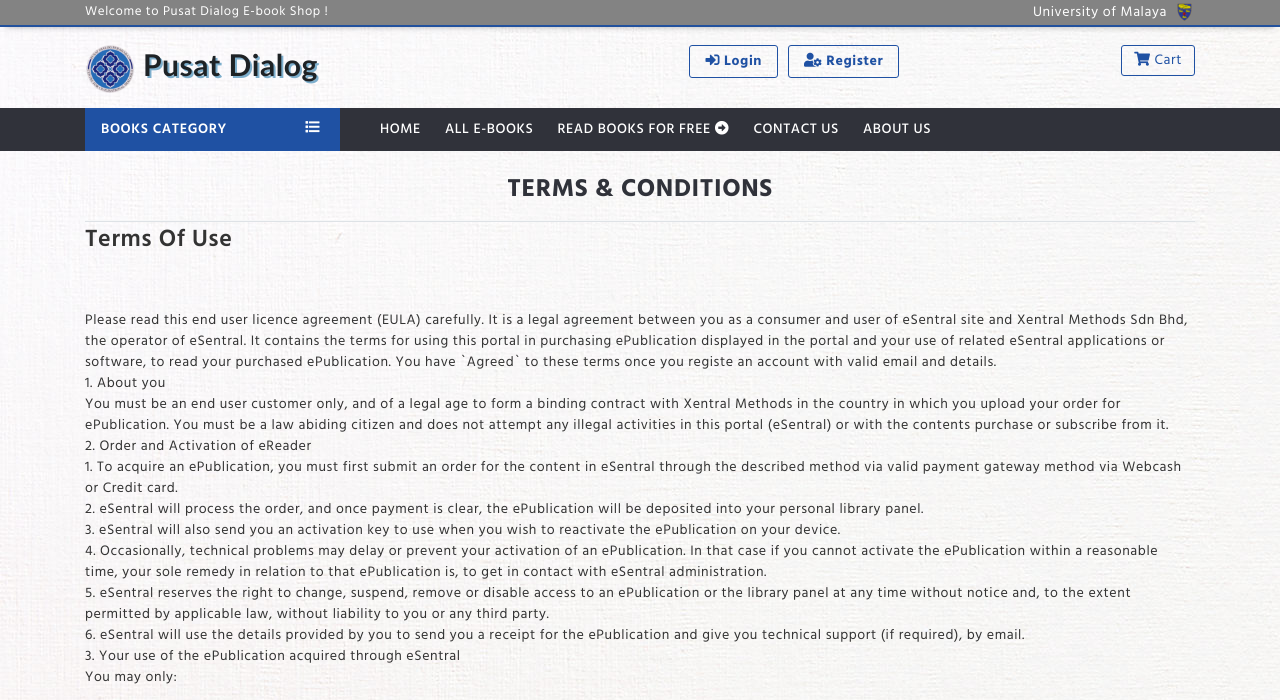
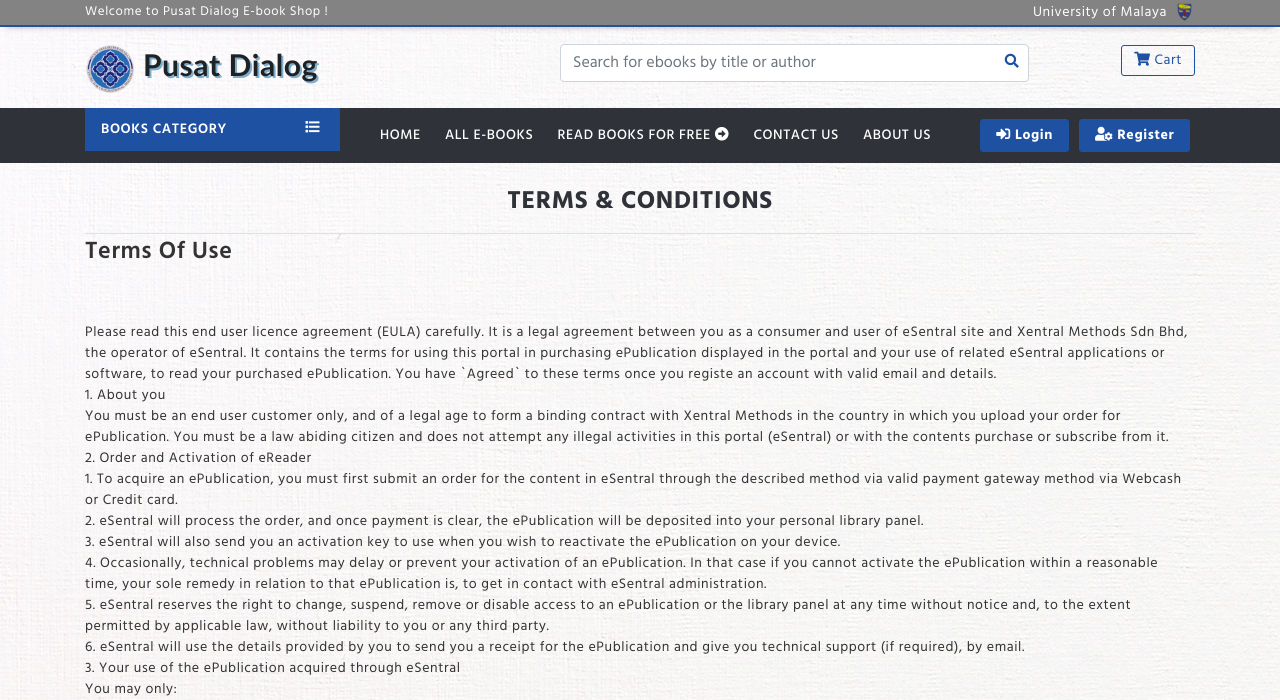
Before and after one commit to faiyazkhanwif/PusatDialog-Ebookstore, a CodeIgniter app: page /PusatDialog-Ebookstore/index.php/users/terms in a window 1280 px wide. Shown: the top 700 px of the page. Run offline with CodeIgniter, Linux system fonts and the light colour scheme; data comes from the database, SQL or seed files in the repository; both versions use the stored data as it was after the commit; some libraries are stand-ins or nearby versions.

Commit message:
Finalized for monitoring

```diff
--- a/application/controllers/users.php
+++ b/application/controllers/users.php
@@ -151,7 +151,7 @@ class Users extends CI_Controller {
 				}
 				elseif ($user_data->type == 'U') // User
 				{
-					$this->session->set_flashdata('login_success', 'Welcome, <a href = "user-home" class = "text-primary">'.$this->session->userdata('name').'</a>. You have Logged in successfully');
+					$this->session->set_flashdata('login_success', 'Welcome, <a href = "user-home" class = "text-primary">'.$this->session->userdata('name').'</a>. You have logged in successfully');
 					redirect('home');
 				}
 
--- a/application/models/user_model.php
+++ b/application/models/user_model.php
@@ -245,6 +245,7 @@ class user_model extends CI_Model
 
 		$string = str_replace(" ","|", $query);
 		$this->db->where("book_name RLIKE '$string'");
+		$this->db->or_where("author RLIKE '$string'");
 
 		$q = $this->db->get();
 		return $q->result();
--- a/application/views/layouts/user_layout.php
+++ b/application/views/layouts/user_layout.php
@@ -76,22 +76,17 @@ defined('BASEPATH') OR exit('No direct script access allowed');
                                 <div class="col-md-7">
                                     <div class="row">
                                         <div class="col-md-9 text-center">
-                                            <?php if($this->session->userdata('logged_in') == FALSE): ?>
 
-                                                <a href="<?= base_url()?>users/login" class="btn-login"><i class="fas fa-sign-in-alt"></i> Login</a>
-                                                <a href="<?= base_url()?>users/registration" class="btn-login"><i class="fas fa-user-cog"></i> Register</a>
-
-                                                <?php else: ?>
 
                                                   <div class="admin-search">
                                                     <?= form_open('users/search', ['id'=>'user-search'])?>
-                                                    <input type="text" name="search_book" class="form-control" placeholder="Search any book">
+                                                    <input type="text" name="search_book" class="form-control" placeholder="Search for ebooks by title or author">
                                                     <button type="submit"><i class="fas fa-search"></i></button>
                                                     <?= form_close()?>
                                                 </div>
 
 
-                                            <?php endif; ?>
+
                                         </div>
                                         <div class="col-md-3">
                                             <div class="ic-cart"><a href="<?= base_url()?>cart"><i class="fas fa-shopping-cart"></i> Cart</a></div>
--- a/application/views/temp/menu.php
+++ b/application/views/temp/menu.php
@@ -40,6 +40,17 @@
                         $this->load->view('temp/about_modal')
                         ?>
 
+                        <?php if($this->session->userdata('logged_in') == FALSE):
+                                for ($i=0; $i < 7 ; $i++) {
+                                    print '&nbsp';
+                                }
+                            ?>
+
+                            <a href="<?= base_url()?>users/login" class="btn-primary btn-log"><i class="fas fa-sign-in-alt"></i> Login</a>
+                            <a href="<?= base_url()?>users/registration" class="btn-primary btn-log"><i class="fas fa-user-cog"></i> Register</a>
+
+                            <?php else: ?>
+
                                <!-- #For admin button  -->
                                <?php if($this->session->userdata('type') == 'A'): ?>
                                 <li class="btn-user"><a href="<?= base_url()?>admin"><i class="fas fa-tools"></i> Admin Dashboard</a></li>
@@ -50,6 +61,11 @@
                             <?php if($type == 'U'): ?>
                                 <li class="btn-user"><a href="<?= base_url()?>user-home"><i class="far fa-user"></i> My account</a></li>
                             <?php endif; ?>
+                        </div>
+
+
+                    <?php endif; ?>
+
                 </ul>
             </div>
         </div>
--- a/application/views/users/search_books.php
+++ b/application/views/users/search_books.php
@@ -2,7 +2,7 @@
 </div><br>
 
 <?php if(!$books): ?>
-	<div><h6 class="text-danger">No books found related to your search. Search books by title.</h6></div>
+	<div><h6 class="text-danger">No books found related to your search. Search for ebooks by title or author.</h6></div>
 	<?php else: ?>
 	<table class="table table-hover table-responsive borderless">
 	<?php foreach($books as $book):?>
--- a/tool/css/style.css
+++ b/tool/css/style.css
@@ -168,6 +168,23 @@ h6 {
 .btn-login:hover {
     background-color: #1F51A3;
     color: #fff;
+}
+
+.btn-log {
+    color: #fff;
+    background: #1F51A3;
+    margin: 3px 3px;
+    display: inline-block;
+    padding: 5px 15px;
+    border-radius: 3px;
+    font-weight: 700;
+    border: 1px solid #1F51A3;
+    transition: .4s;
+}
+
+.btn-log:hover {
+    background-color: #fff;
+    color: #1F51A3;
 }
 
 .ic-cart a {
```
Also changed, not shown: application/views/layouts/home_layout.php (+2 -7 lines), application/views/layouts/user_home.php (+1 -8 lines), tool/ebookshop.sql (+4 -3 lines). Lines whose indentation alone changed are shown as unchanged.
